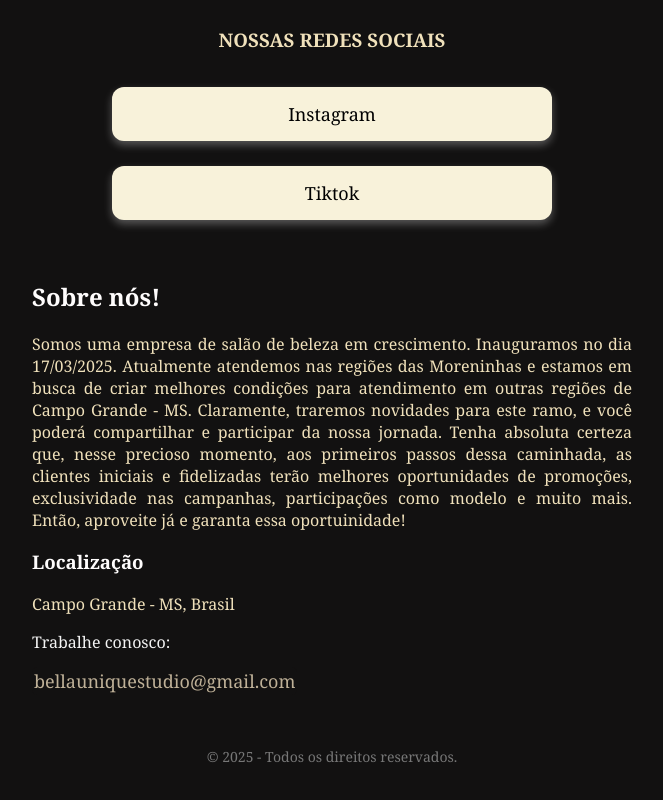
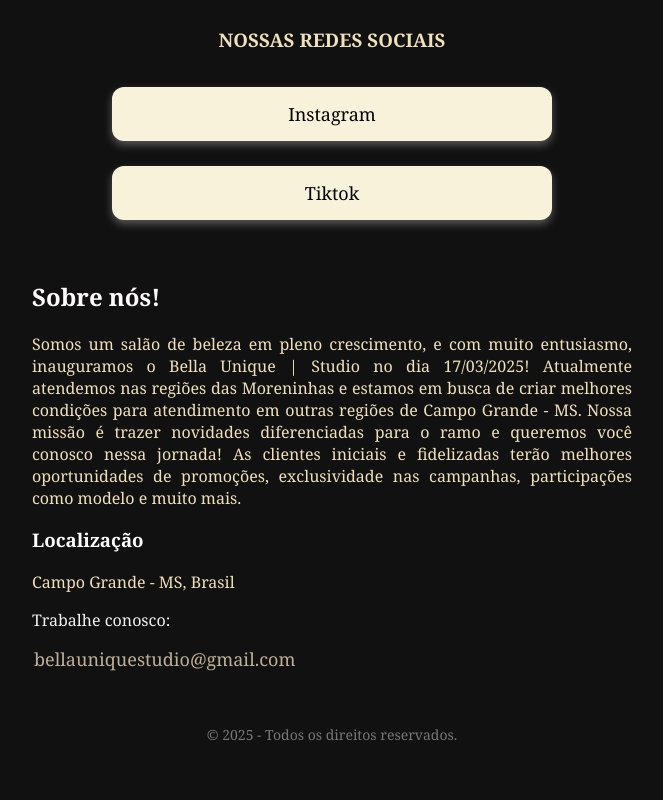
Before and after one commit to Nunalber-last/Bellaunique-agendamentos, a plain HTML site: page index.html in a window 1280 px wide. Shown: the part 759-1559 px from the top of the page, without its empty margins (308-971 px from the left). After the commit the page ends 1537 px from the top, so only its background shows below. Drawn offline with Linux system fonts and the light colour scheme.

Commit message:
Update index.html

```diff
--- a/index.html
+++ b/index.html
@@ -37,7 +37,7 @@
             <!-- Informações adicionais -->
             <section class="info-adicional">
                 <h2 class="sobre_nos">Sobre nós!</h2>
-                <p>Somos uma empresa de salão de beleza em crescimento. Inauguramos no dia 17/03/2025. Atualmente atendemos nas regiões das Moreninhas e estamos em busca de criar melhores condições para atendimento em outras regiões de Campo Grande - MS. Claramente, traremos novidades para este ramo, e você poderá compartilhar e participar da nossa jornada. Tenha absoluta certeza que, nesse precioso momento, aos primeiros passos dessa caminhada, as clientes iniciais e fidelizadas terão melhores oportunidades de promoções, exclusividade nas campanhas, participações como modelo e muito mais. Então, aproveite já e garanta essa oportuinidade!</p>
+                <p> Somos um salão de beleza em pleno crescimento, e com muito entusiasmo, inauguramos o Bella Unique | Studio no dia 17/03/2025! Atualmente atendemos nas regiões das Moreninhas e estamos em busca de criar melhores condições para atendimento em outras regiões de Campo Grande - MS. Nossa missão é trazer novidades diferenciadas para o ramo e queremos você conosco nessa jornada! As clientes iniciais e fidelizadas terão melhores oportunidades de promoções, exclusividade nas campanhas, participações como modelo e muito mais.</p>
                 <h3 class="sobre_nos">Localização</h3>
                 <p>Campo Grande - MS, Brasil</p>
                 <p class="sobre_nos">Trabalhe conosco: </p>
```
